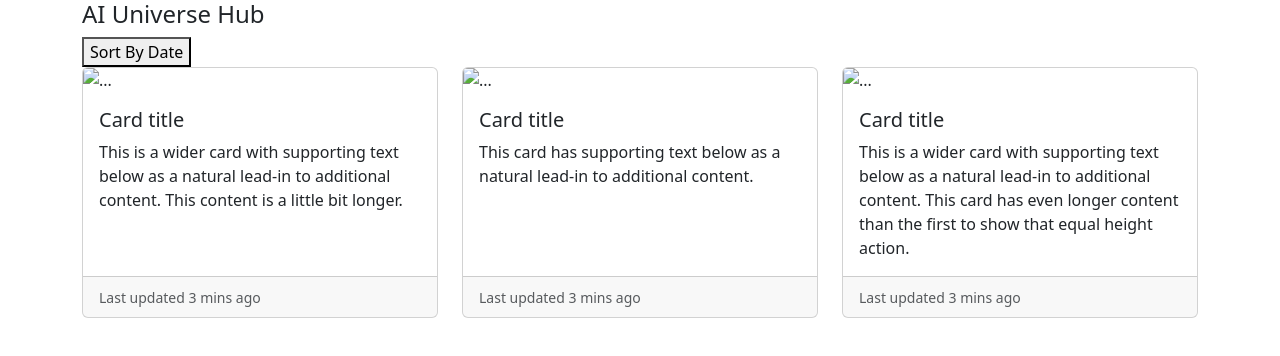
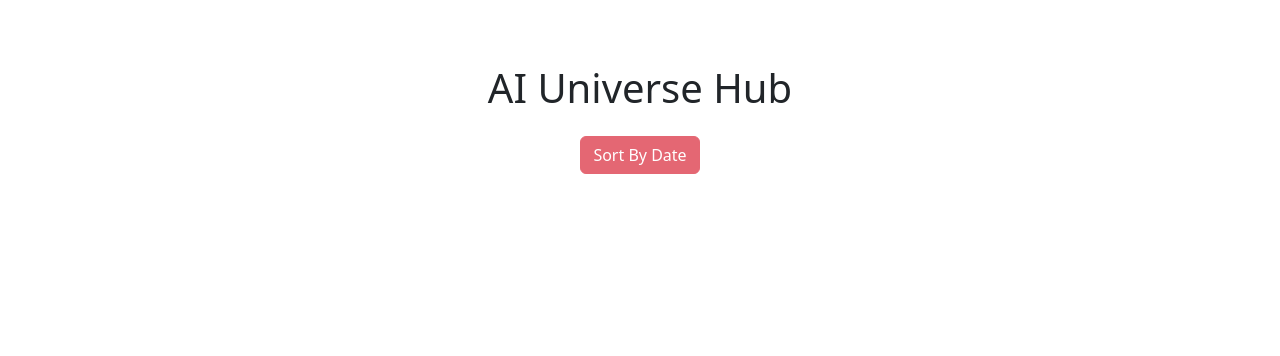
Before and after one commit to afrozarahmanp/Assignment-6, a plain HTML site: page index.html in a window 1280 px wide. Drawn offline with nearby package versions, Linux system fonts and the light colour scheme; no server answers.

Commit message:
basic structure made by js

```diff
--- a/index.html
+++ b/index.html
@@ -7,62 +7,25 @@
     <meta name="viewport" content="width=device-width, initial-scale=1.0">
     <link href="https://cdn.jsdelivr.net/npm/bootstrap@5.3.0-alpha1/dist/css/bootstrap.min.css" rel="stylesheet"
         integrity="sha384-GLhlTQ8iRABdZLl6O3oVMWSktQOp6b7In1Zl3/Jr59b6EGGoI1aFkw7cmDA6j6gD" crossorigin="anonymous">
+
+    <script src="https://kit.fontawesome.com/eef7a1c61e.js" crossorigin="anonymous"></script>
     <title>AI Universe Hub</title>
 </head>
 
 <body>
 
     <header>
-        <div class="container">
-            <h4>AI Universe Hub</h4>
-            <button>Sort By Date</button>
+        <div class="container-fluid text-center mt-5 mb-5">
+            <h1 class="p-3">AI Universe Hub</h1>
+            <button type="button" class="btn btn-danger opacity-75">Sort By Date</button>
         </div>
 
     </header>
-    <main>
-        <section class="container">
-            <div class="row row-cols-1 row-cols-md-3 g-4">
-                <div class="col">
-                    <div class="card h-100">
-                        <img src="..." class="card-img-top" alt="...">
-                        <div class="card-body">
-                            <h5 class="card-title">Card title</h5>
-                            <p class="card-text">This is a wider card with supporting text below as a natural lead-in to
-                                additional content. This content is a little bit longer.</p>
-                        </div>
-                        <div class="card-footer">
-                            <small class="text-muted">Last updated 3 mins ago</small>
-                        </div>
-                    </div>
-                </div>
-                <div class="col">
-                    <div class="card h-100">
-                        <img src="..." class="card-img-top" alt="...">
-                        <div class="card-body">
-                            <h5 class="card-title">Card title</h5>
-                            <p class="card-text">This card has supporting text below as a natural lead-in to additional
-                                content.</p>
-                        </div>
-                        <div class="card-footer">
-                            <small class="text-muted">Last updated 3 mins ago</small>
-                        </div>
-                    </div>
-                </div>
-                <div class="col">
-                    <div class="card h-100">
-                        <img src="..." class="card-img-top" alt="...">
-                        <div class="card-body">
-                            <h5 class="card-title">Card title</h5>
-                            <p class="card-text">This is a wider card with supporting text below as a natural lead-in to
-                                additional content. This card has even longer content than the first to show that equal
-                                height action.</p>
-                        </div>
-                        <div class="card-footer">
-                            <small class="text-muted">Last updated 3 mins ago</small>
-                        </div>
-                    </div>
-                </div>
-            </div>
+    <main class="container">
+        <section id="hub-container" class="row row-cols-1 row-cols-md-3 g-4">
+
+
+
         </section>
 
 
--- a/main.js
+++ b/main.js
@@ -1,10 +1,54 @@
-const aiHubData = async() => {
-const url = `https://openapi.programming-hero.com/api/ai/tools`;
-const res = await fetch(url);
-const data = await res.json();
-console.log(data.data.tools);
+const aiHubData = async () => {
+    const url = `https://openapi.programming-hero.com/api/ai/tools`;
+    const res = await fetch(url);
+    const data = await res.json();
+    hubData(data.data.tools);
+
+}
+
+const hubData = (aiDatas) => {
+console.log(aiDatas);
+    const hubContainer = document.getElementById('hub-container');
+    aiDatas.forEach(aiData => {
+console.log(aiData);
+        const dataDiv = document.createElement('div');
+        dataDiv.classList.add('col');
+        dataDiv.innerHTML = `
+        <div class="card h-100">
+            <img src="${aiData.image}" class="card-img-top" alt="...">
+            <div class="card-body">
+                <h4 class="card-title fw-bold">Features </h4>
+                <ol>
+                    <li>${aiData.features[0]}</li>
+                    <li>${aiData.features[1]}</li>
+                    <li id='listID'>${aiData.features[2]? aiData.features : 'No more features' }</li>
+                </ol>
+
+            </div>
+            <div class="card-footer bg-white d-flex justify-content-between align-items-center">
+                <div>
+                    <h4 class='fw-bold'>${aiData.name}</h4>
+                    <h6><i class="fa-regular fa-calendar"></i><span> </span>${aiData.published_in}</h6>
+                </div>
+                <div>
+                    <button class= "border-0 bg-white">
+                    <i class="fa-solid fa-circle-arrow-right text-danger-emphasis opacity-50 fs-3"></i>
+                    </button>
+
+                </div>
+
+            </div>
+
+        </div>`
+        hubContainer.appendChild(dataDiv);
+
+
+    });
+
+
 }
 
 
 
+
 aiHubData();
```
